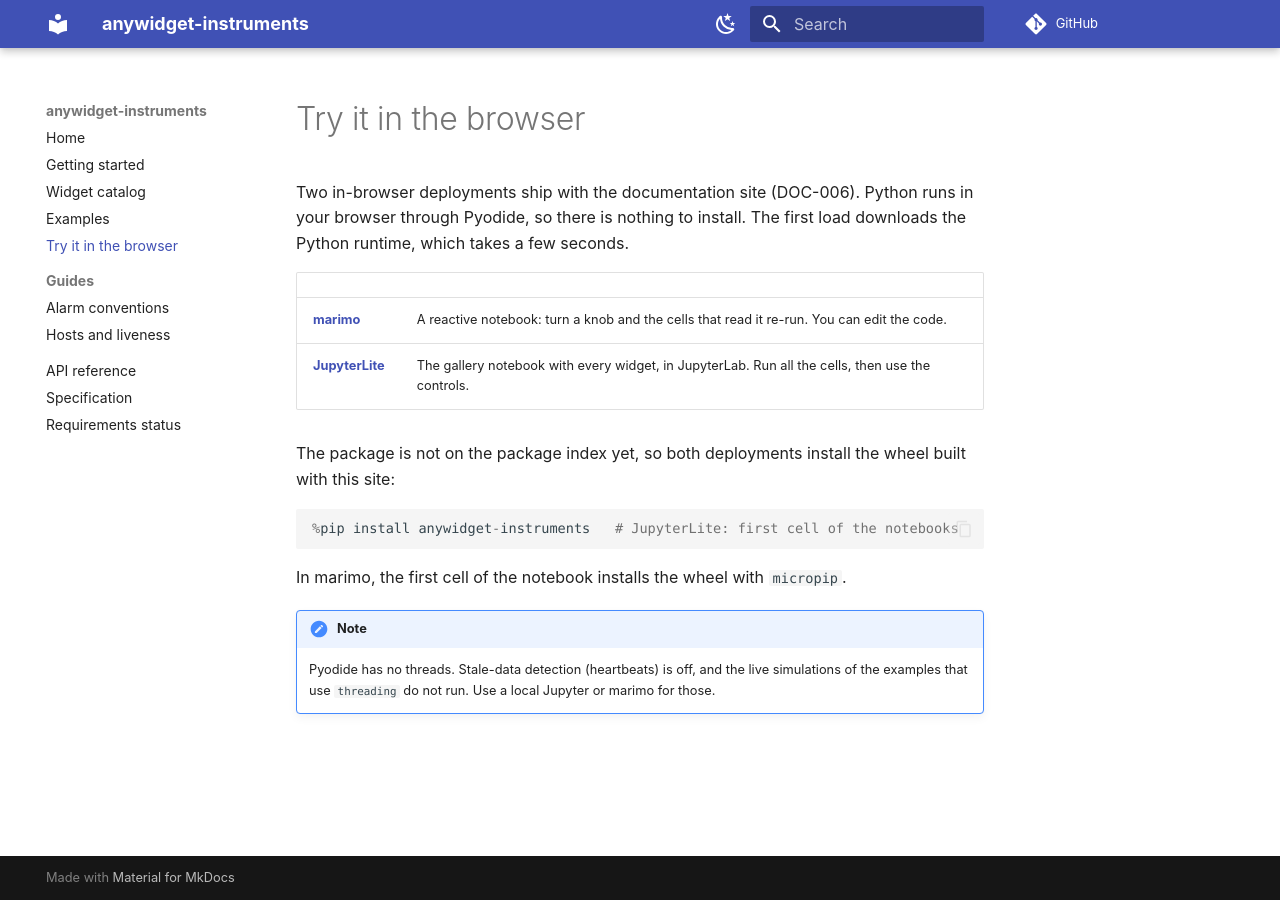
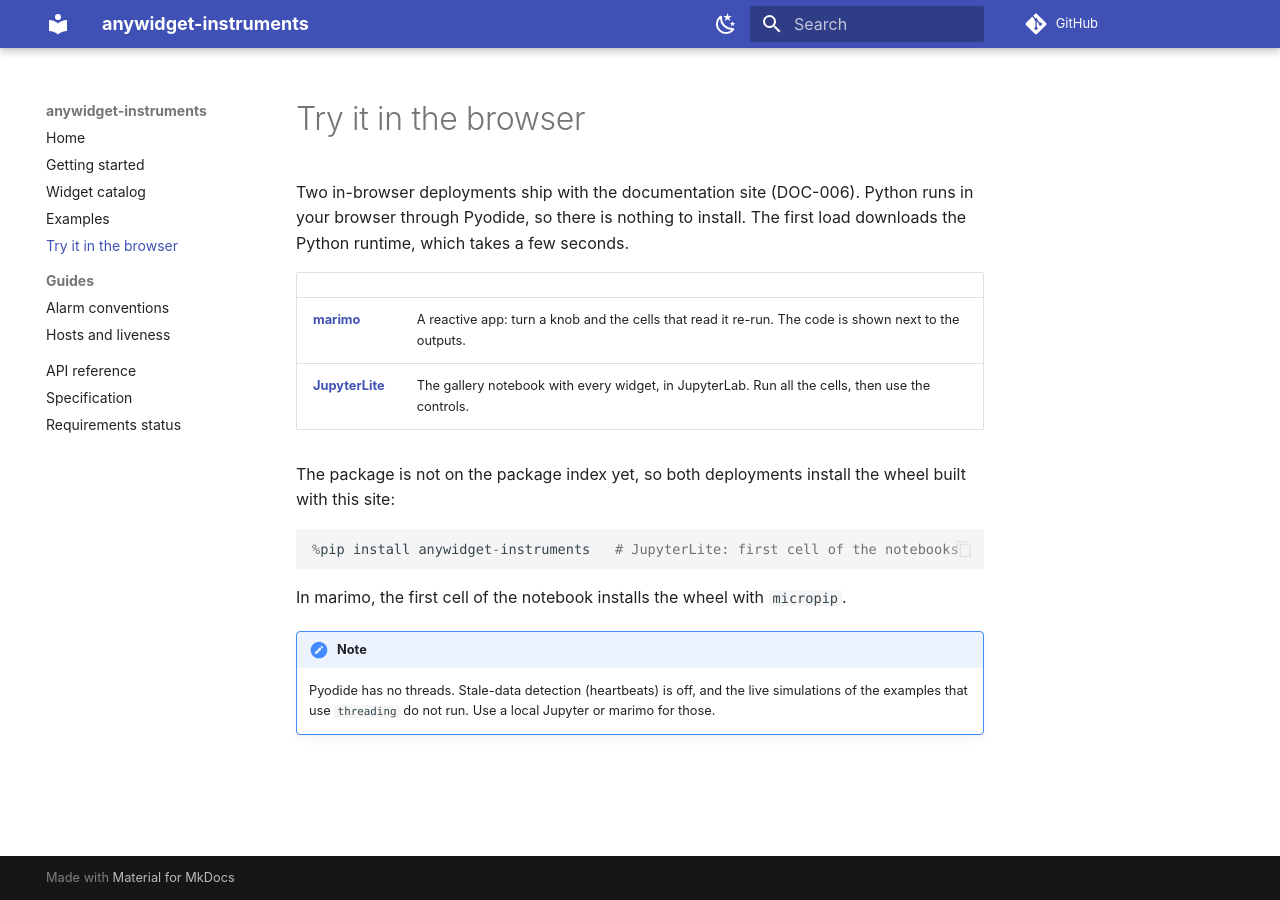
Before and after one commit to AnywidgetInstruments/anywidget-instruments-industrial, an MkDocs documentation site: the page built from docs/lite.md, in a window 1280 px wide. Built offline with MkDocs 1.6.1 and Material for MkDocs 9.7.7, drawn with Linux system fonts in a browser that asks for light colours; comment, search, counter and statistics services are not loaded.

Commit message:
Export the marimo demo in run mode
The edit-mode WebAssembly export shows the cells without running them,
so no widget appears until the reader runs each cell. Run mode executes
the notebook on load; the code stays visible (--show-code).

Assisted-by: AI

```diff
--- a/docs/lite.md
+++ b/docs/lite.md
@@ -6,7 +6,7 @@
 
 | | |
 |---|---|
-| <a href="../marimo/index.html">**marimo**</a> | A reactive notebook: turn a knob and the cells that read it re-run. You can edit the code. |
+| <a href="../marimo/index.html">**marimo**</a> | A reactive app: turn a knob and the cells that read it re-run. The code is shown next to the outputs. |
 | <a href="../lite/lab/index.html?path=gallery.ipynb">**JupyterLite**</a> | The gallery notebook with every widget, in JupyterLab. Run all the cells, then use the controls. |
 
 The package is not on the package index yet, so both deployments install the
```
Also changed, not shown: 1 other file.
